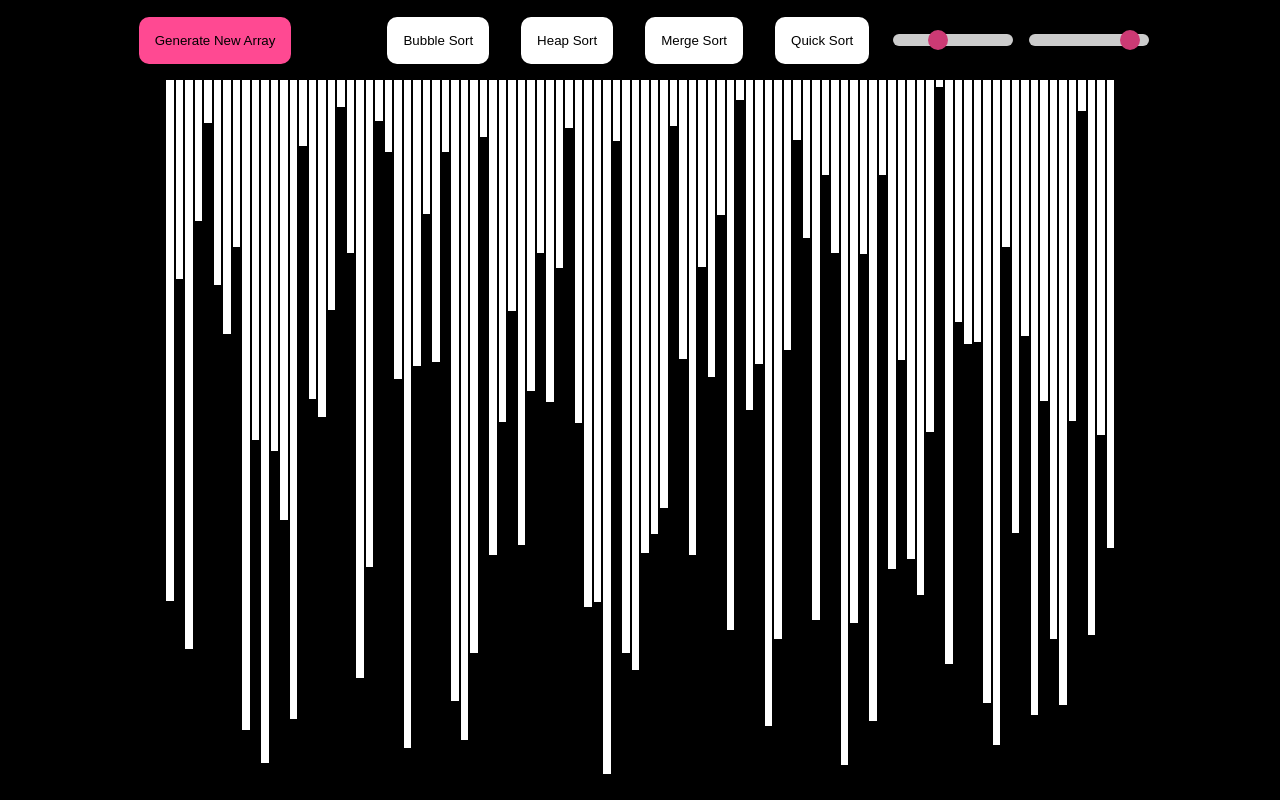
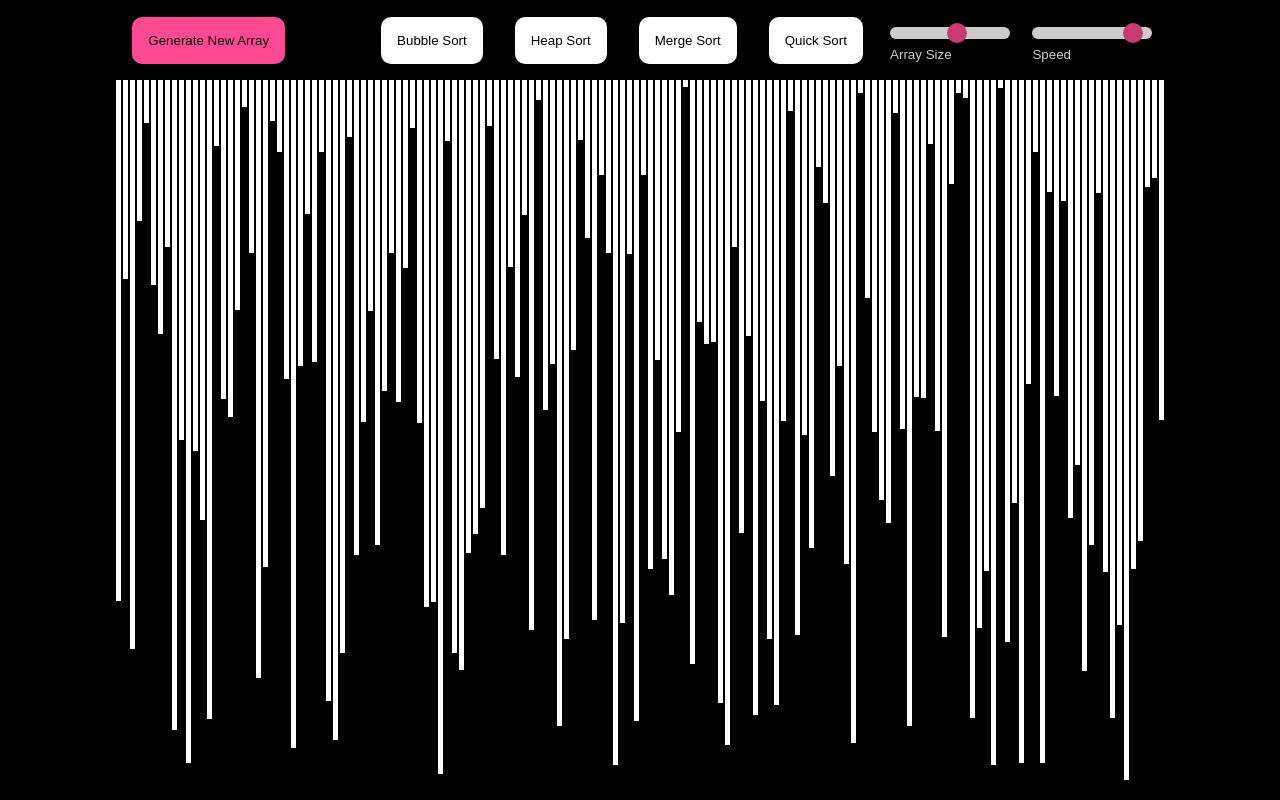
Before and after one commit to kamilkow1123/sorting-visualizer, a React (Create React App) app: page / in a window 1280 px wide. Built offline with nearby package versions, Linux system fonts and the light colour scheme.

Commit message:
Labels on sliders

```diff
--- a/src/SortingVisualizer/SortingVisualizer.css
+++ b/src/SortingVisualizer/SortingVisualizer.css
@@ -51,6 +51,7 @@
 }
 
 .slider {
+	align-self: flex-start;
 	appearance: none;
 	width: 120px;
 	height: 12px;
@@ -59,7 +60,22 @@
 	transition: opacity 0.2s ease;
 	border-radius: 8px;
 	box-shadow: 0px 1px 10px 1px black;
-	margin: 0.5rem;
+	margin: 0.7rem;
+	position: relative;
+}
+
+.slider:before {
+	content: 'Array Size';
+	position: absolute;
+	top: 20px;
+	color: white;
+}
+
+.slider:last-child:before {
+	content: 'Speed';
+	position: absolute;
+	top: 20px;
+	color: white;
 }
 
 .slider:disabled {
--- a/src/SortingVisualizer/SortingVisualizer.jsx
+++ b/src/SortingVisualizer/SortingVisualizer.jsx
@@ -30,7 +30,7 @@ export default class SortingVisualizer extends React.Component {
 	}
 
 	componentDidMount() {
-		this.resetArray(100);
+		this.resetArray(150);
 	}
 
 	resetArray(size) {
```
